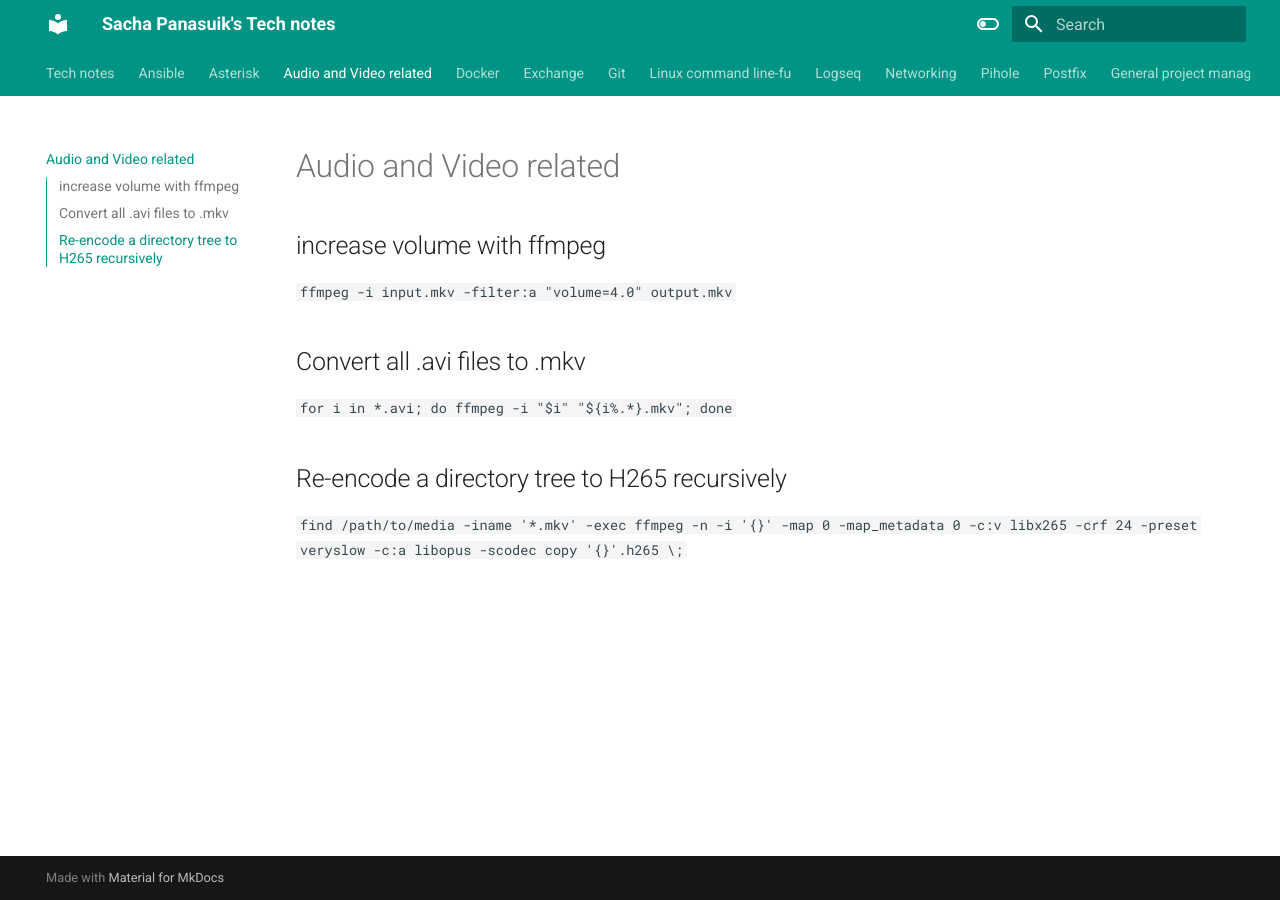
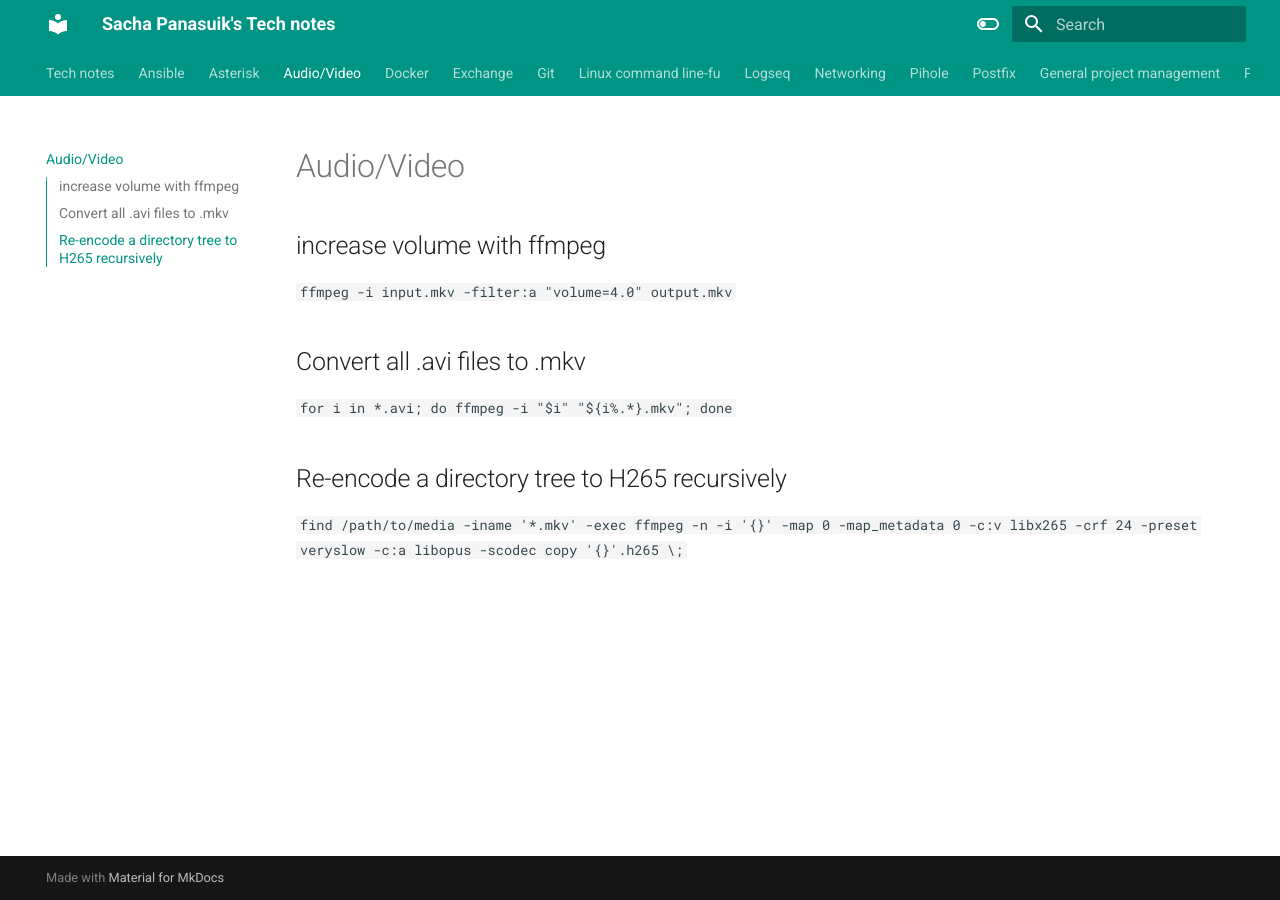
Before and after one commit to sachapan/tech_notes, an MkDocs documentation site: the page built from docs/audio_video.md, in a window 1280 px wide. Built offline with MkDocs 1.6.1 and Material for MkDocs 9.7.7, drawn with Linux system fonts in a browser that asks for light colours.

Commit message:
Updated title audio_video.md

```diff
--- a/docs/audio_video.md
+++ b/docs/audio_video.md
@@ -1,4 +1,4 @@
-# Audio and Video related
+# Audio/Video
 
 ## increase volume with ffmpeg
 
```
